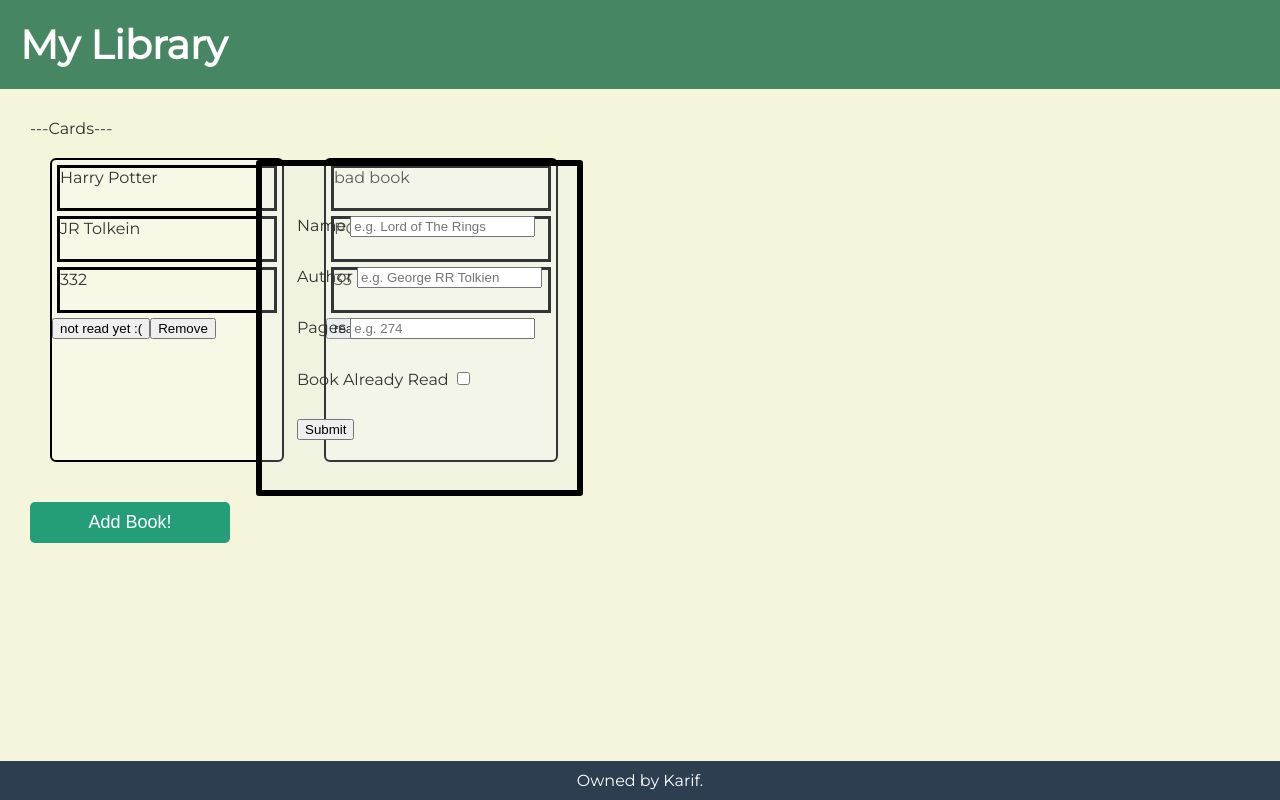
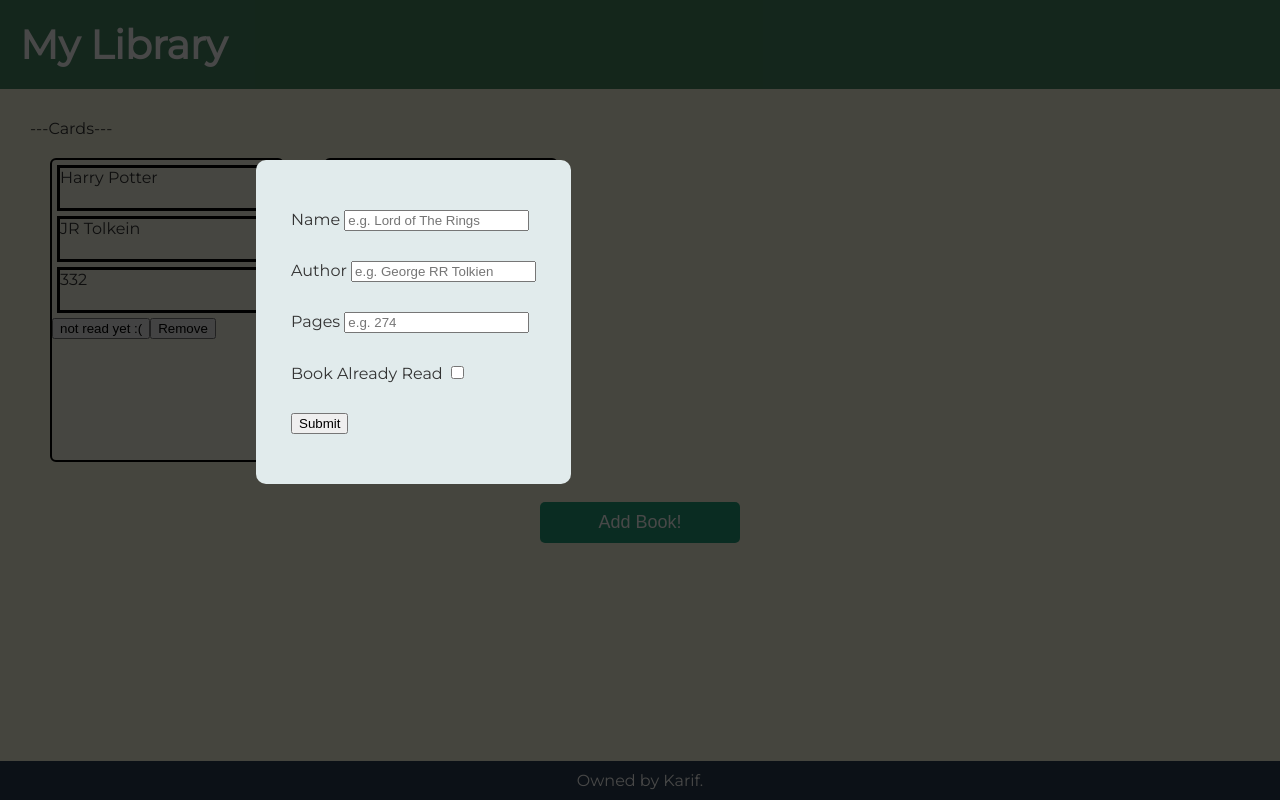
Before and after one commit to obtype/book-collection-odin, a plain HTML site: page index.html in a window 1280 px wide. Both pictures are taken after a click on the button "Add Book!". Drawn offline with Linux system fonts and the light colour scheme.

Commit message:
Fix pop up book form
The book entry form now closes properly when clicking either the
submit button or clicking outside the form area. Background
dimming effect when the form is active, has also been added.

```diff
--- a/index.html
+++ b/index.html
@@ -53,11 +53,9 @@
 
                 </form>
 
-
-                <button class="add-book-btn">Add Book!</button>
-
             </div>
 
+            <button class="add-book-btn">Add Book!</button>
 
         </div>
 
--- a/script.js
+++ b/script.js
@@ -48,7 +48,7 @@ cardPieces[4].classList.add("remove");
 
 function displayBookCards() {
 
-	while(bookshelf.firstChild){
+	while (bookshelf.firstChild) {
 		bookshelf.removeChild(bookshelf.firstChild);		//removes all the cards that are already on the bookshelf.
 	}
 
@@ -64,28 +64,28 @@ function displayBookCards() {
 
 		let name, author, pages, read, remove;
 
-		bookCard.childNodes.forEach( (element) => {
-			if(element.classList[0] === "name"){
+		bookCard.childNodes.forEach((element) => {
+			if (element.classList[0] === "name") {
 				name = element;
 			}
 		})
-		bookCard.childNodes.forEach( (element) => {
-			if(element.classList[0] === "author"){
+		bookCard.childNodes.forEach((element) => {
+			if (element.classList[0] === "author") {
 				author = element;
 			}
 		})
-		bookCard.childNodes.forEach( (element) => {
-			if(element.classList[0] === "pages"){
+		bookCard.childNodes.forEach((element) => {
+			if (element.classList[0] === "pages") {
 				pages = element;
 			}
 		})
-		bookCard.childNodes.forEach( (element) => {
-			if(element.classList[0] === "read-status"){
+		bookCard.childNodes.forEach((element) => {
+			if (element.classList[0] === "read-status") {
 				read = element;
 			}
 		})
-		bookCard.childNodes.forEach( (element) => {
-			if(element.classList[0] === "remove"){
+		bookCard.childNodes.forEach((element) => {
+			if (element.classList[0] === "remove") {
 				remove = element;
 			}
 		})
@@ -102,7 +102,7 @@ function displayBookCards() {
 }
 
 
-function addBookEntry(event){
+function addBookEntry(event) {
 
 
 	event.preventDefault();		//prevents default form behavior i.e. sending the data to a server.
@@ -122,12 +122,31 @@ let bookForm = document.querySelector("form.add-book-form");
 let addBookButton = document.querySelector(".add-book-btn");
 
 
-addBookButton.addEventListener("click", displayBookCards);
-//console.log(addBookButton);
+addBookButton.addEventListener("click", () => {
+	bookForm.style.display = "block";
+	bookForm.parentNode.style.display = "block";
+});
 
 bookForm.addEventListener("submit", addBookEntry);
-bookForm.addEventListener("submit",	displayBookCards);
+bookForm.addEventListener("submit", displayBookCards);
+bookForm.addEventListener("submit", () => {
+	bookForm.style.display = "none";
+	bookForm.parentNode.style.display = "none";
+})
 
 
+document.addEventListener("click", (event) => {
+	if (bookForm.style.display === "block") {
 
+		if (!bookForm.contains(event.target) && !addBookButton.contains(event.target)) {
+
+			bookForm.style.display = "none";
+			bookForm.parentNode.style.display = "none";
+
+		}
+	}
+})
+
+console.log(bookForm.style.display);
+//bookForm.style.display = "block";
 displayBookCards();
--- a/stylesv2.css
+++ b/stylesv2.css
@@ -86,14 +86,28 @@ footer {
 
 form.add-book-form {
     position: fixed;
-    border: black solid 6px;
-    border-radius: 3px;
+    /* border: black solid 6px; */
+    border-radius: 10px;
     padding: 20px;
     top: 20%;
     left: 20%;
     /* height:20%; */
     /* width: 20%; */
-    background-color: #e1ebec3a;
+    background-color: #e1ebec;
+
+    display: none;
+
+
+}
+
+.add-book {
+    position: fixed;
+    top: 0px;
+    left: 0px;
+    width:100vw;
+    height:100vh;
+    background-color: #000000b7;
+    display: none;
 
 }
 
```
